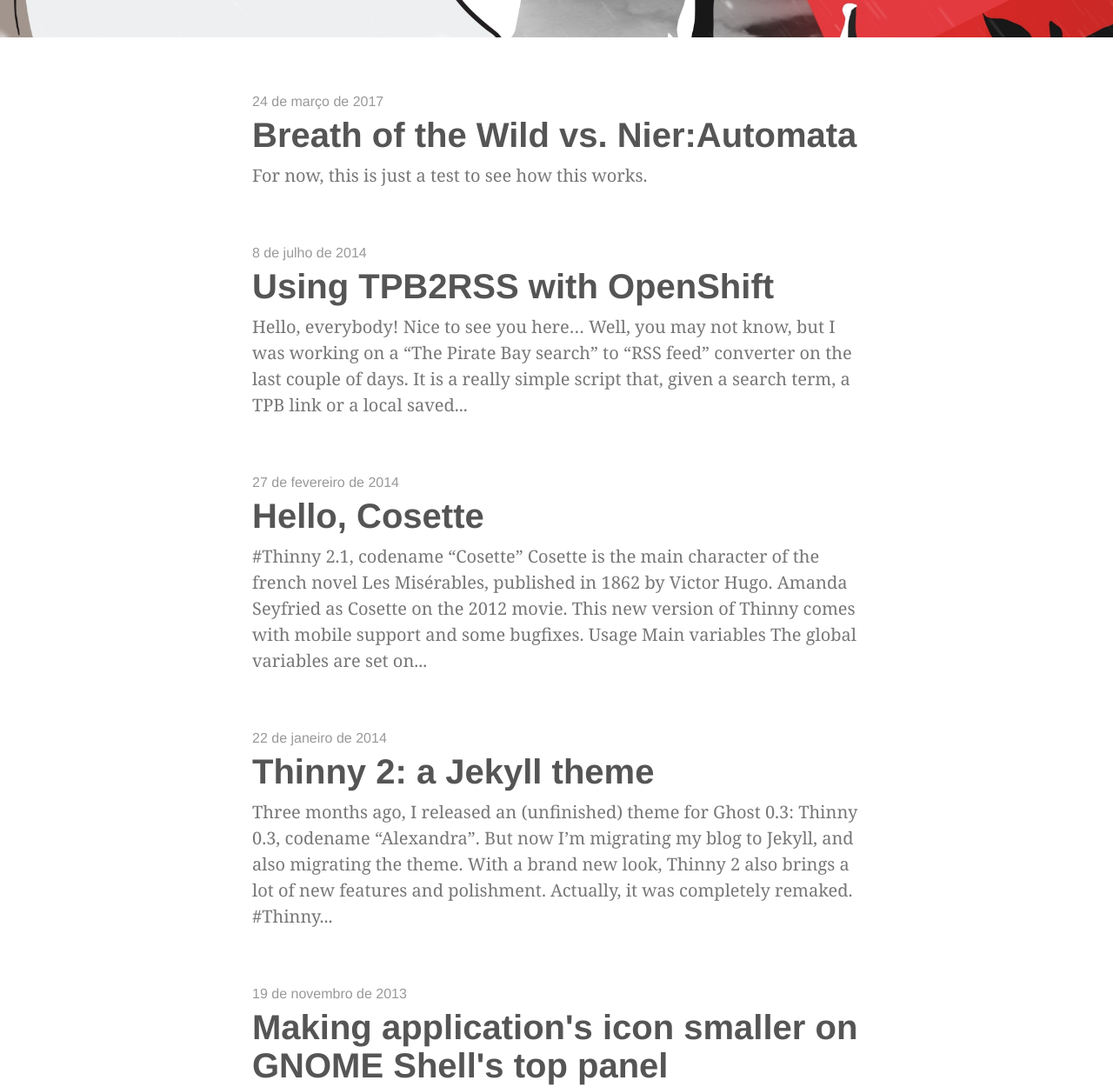
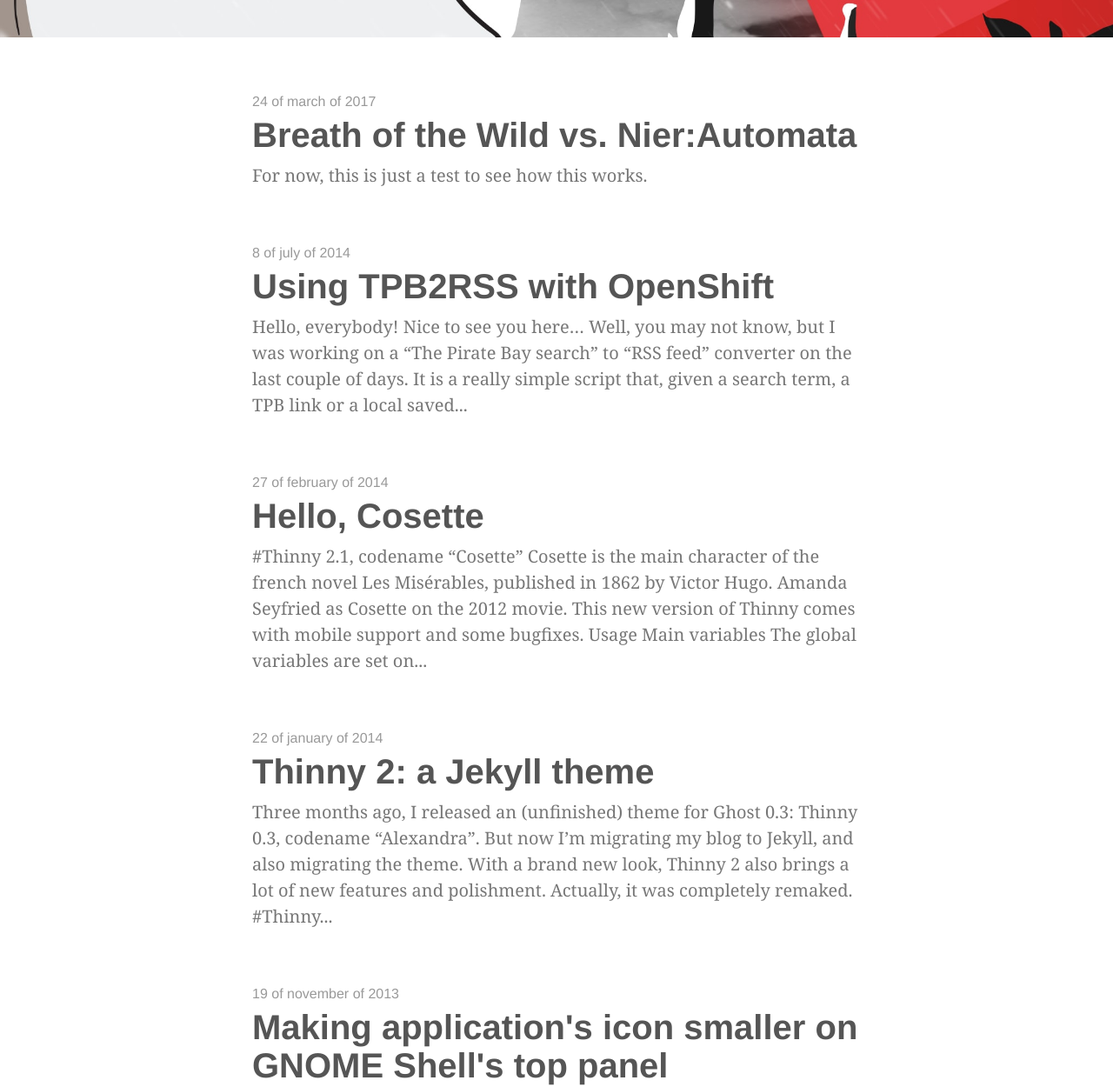
Before and after one commit to LampshadeGrenades/lampshadegrenades.github.io, a Jekyll site: the page built from index.html, in a window 1280 px wide. Shown: the part 307-1557 px from the top of the page at 87% size. Built offline with Jekyll 4.4.1, drawn with Linux system fonts in a browser that asks for light colours; some web fonts are replaced; the list of posts is cut into pages by our own code.

Commit message:
Update index.html

```diff
--- a/index.html
+++ b/index.html
@@ -13,7 +13,7 @@ title: Home
 <div id="post-list">
 	{% for post in paginator.posts %}
 		<div>
-			<span class="post-date">{{ post.date | date: "%-d de "}}{% assign m = post.date | date: "%-m" %}{% case m %}{% when '1' %}janeiro{% when '2' %}fevereiro{% when '3' %}março{% when '4' %}abril{% when '5' %}maio{% when '6' %}junho{% when '7' %}julho{% when '8' %}agosto{% when '9' %}setembro{% when '10' %}outubro{% when '11' %}novembro{% when '12' %}dezembro{% endcase %}{{ post.date | date: " de %Y" }}</span>
+			<span class="post-date">{{ post.date | date: "%-d of "}}{% assign m = post.date | date: "%-m" %}{% case m %}{% when '1' %}january{% when '2' %}february{% when '3' %}march{% when '4' %}april{% when '5' %}may{% when '6' %}june{% when '7' %}july{% when '8' %}august{% when '9' %}september{% when '10' %}october{% when '11' %}november{% when '12' %}december{% endcase %}{{ post.date | date: " of %Y" }}</span>
 			<h1><a href="{{ post.url }}">{{ post.title }}</a></h1>
 			<p class="post-description">{{ post.content | strip_html | truncatewords: 50 }}</p>
 		</div>
```
